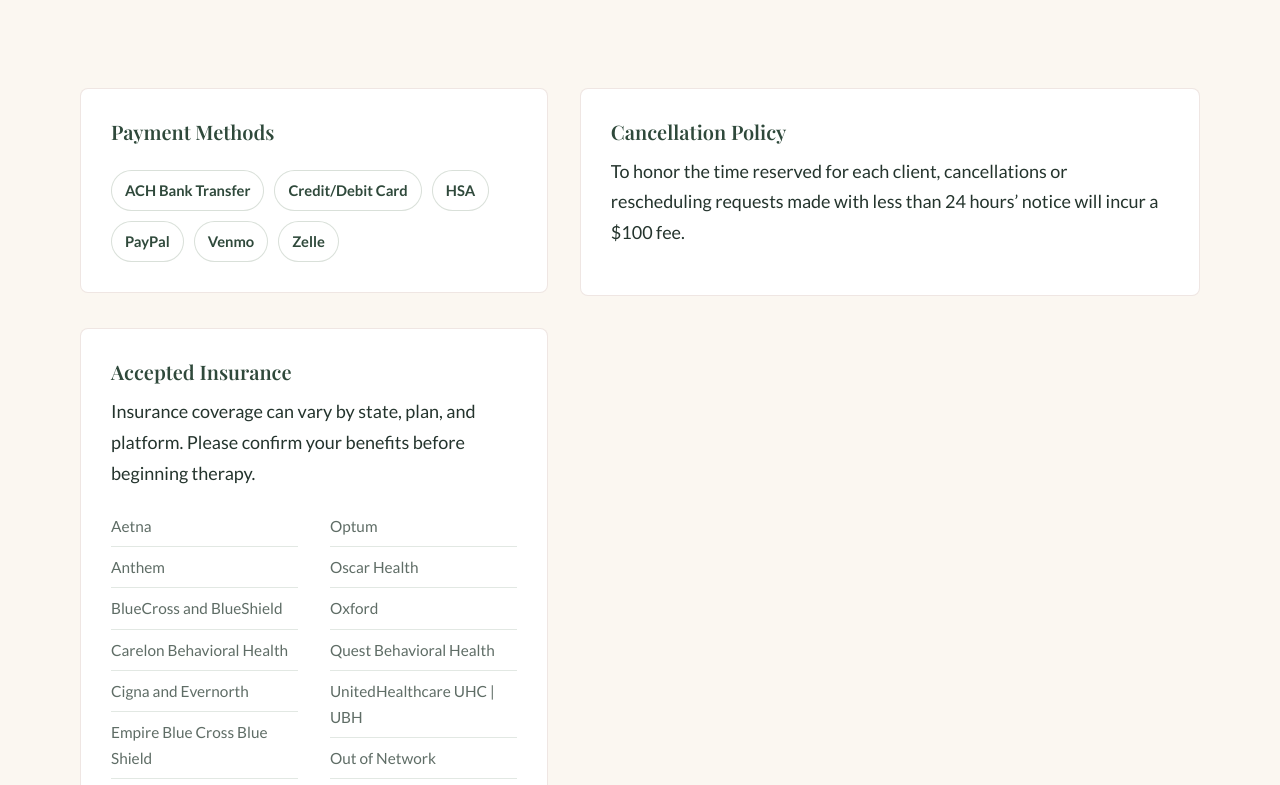
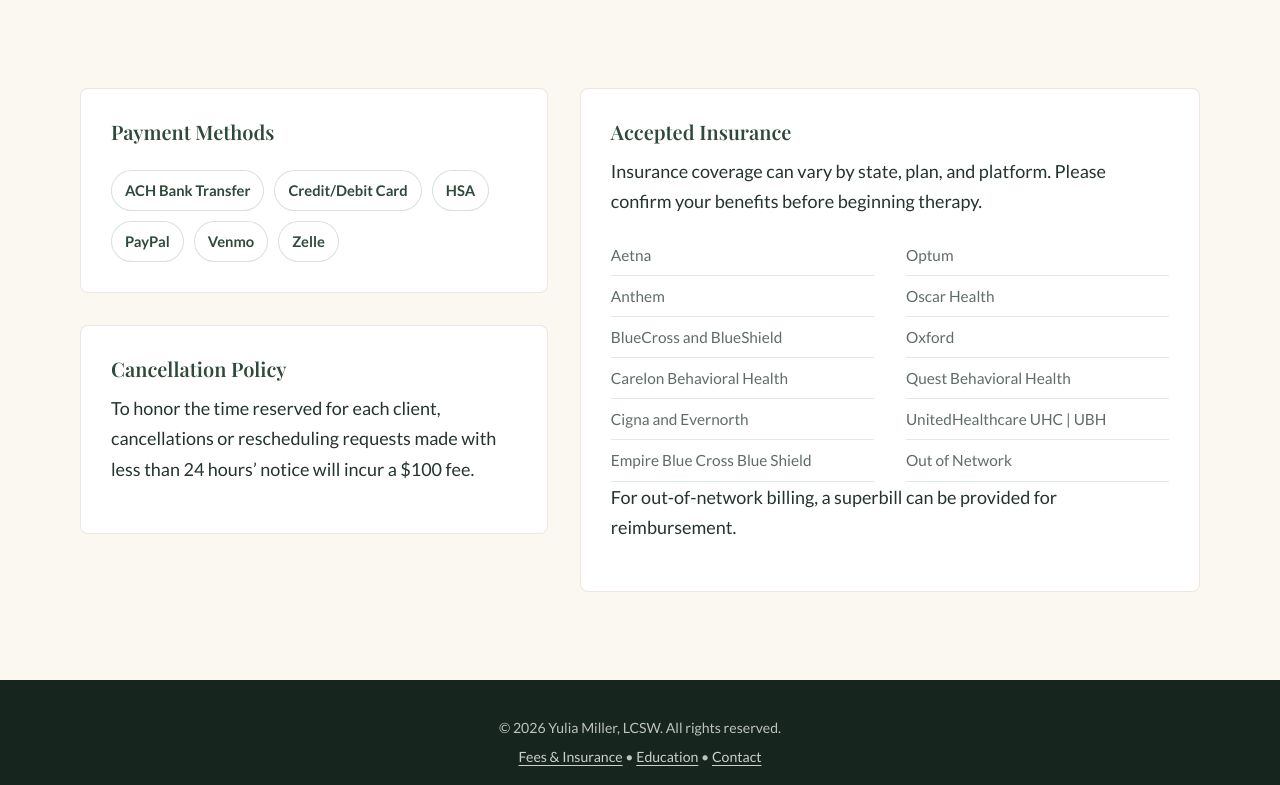
Before and after one commit to duane1024/yulia-site, a plain HTML site: page insurances/index.html in a window 1280 px wide. Shown: the part 315-1100 px from the top of the page. Drawn offline with nearby package versions, Linux system fonts and the light colour scheme; a script that the page names is missing.

Commit message:
Update cancellation policy layout

```diff
--- a/insurances/index.html
+++ b/insurances/index.html
@@ -41,6 +41,7 @@
         <div class="container">
           <div class="fees-grid">
 
+            <div class="fees-column">
               <div class="fees-box">
                 <h3>Payment Methods</h3>
                 <div class="payment-tags">
@@ -56,6 +57,7 @@
               <div class="fees-box">
                 <h3>Cancellation Policy</h3>
                 <p>To honor the time reserved for each client, cancellations or rescheduling requests made with less than 24 hours&rsquo; notice will incur a $100 fee.</p>
+              </div>
             </div>
 
             <div class="fees-box">
--- a/styles.css
+++ b/styles.css
@@ -515,6 +515,11 @@
   align-items: start;
 }
 
+.fees-column {
+  display: grid;
+  gap: 32px;
+}
+
 .fees-box,
 .edu-item {
   background: var(--white);
```
Lines whose indentation alone changed are shown as unchanged.
